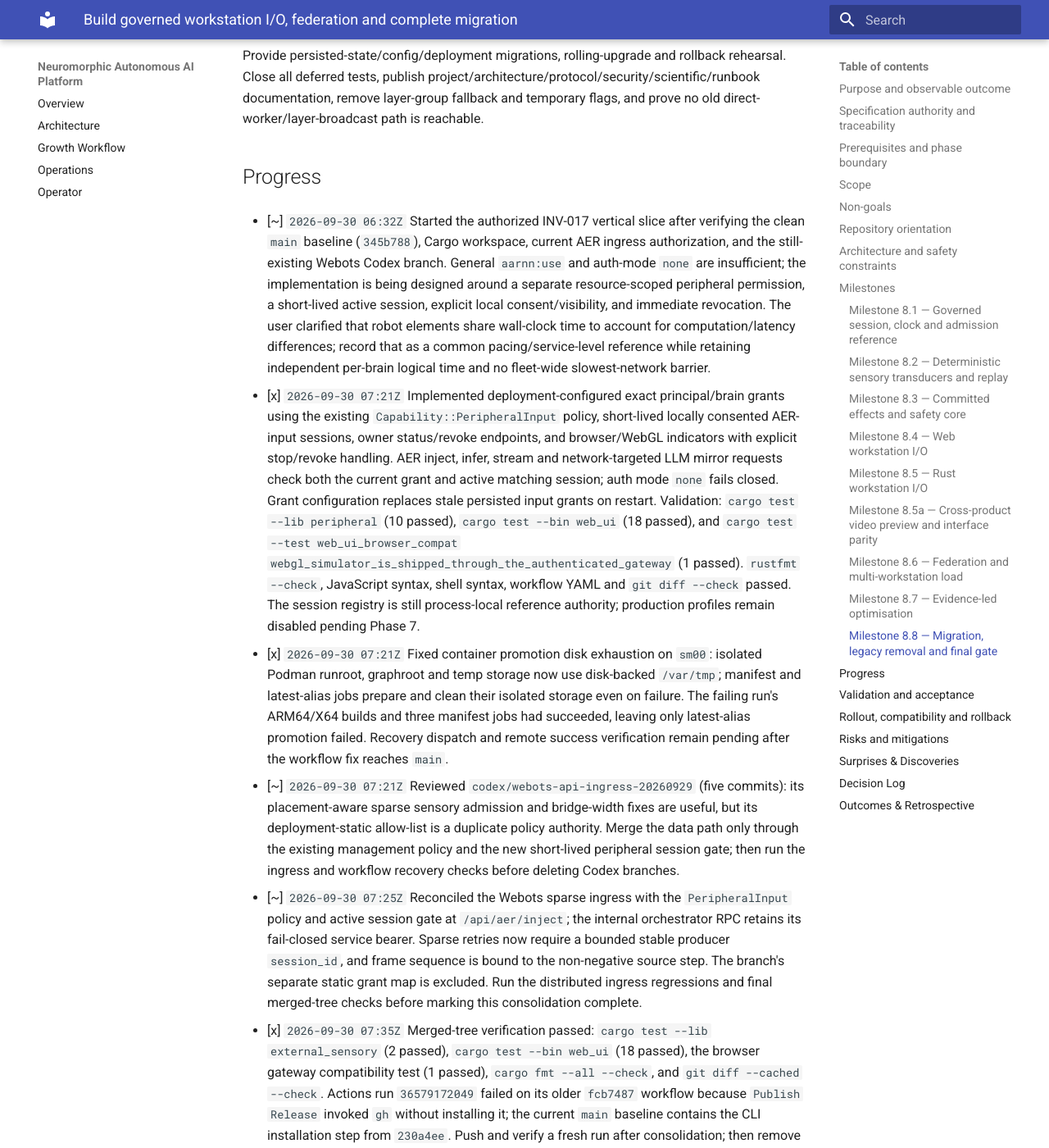
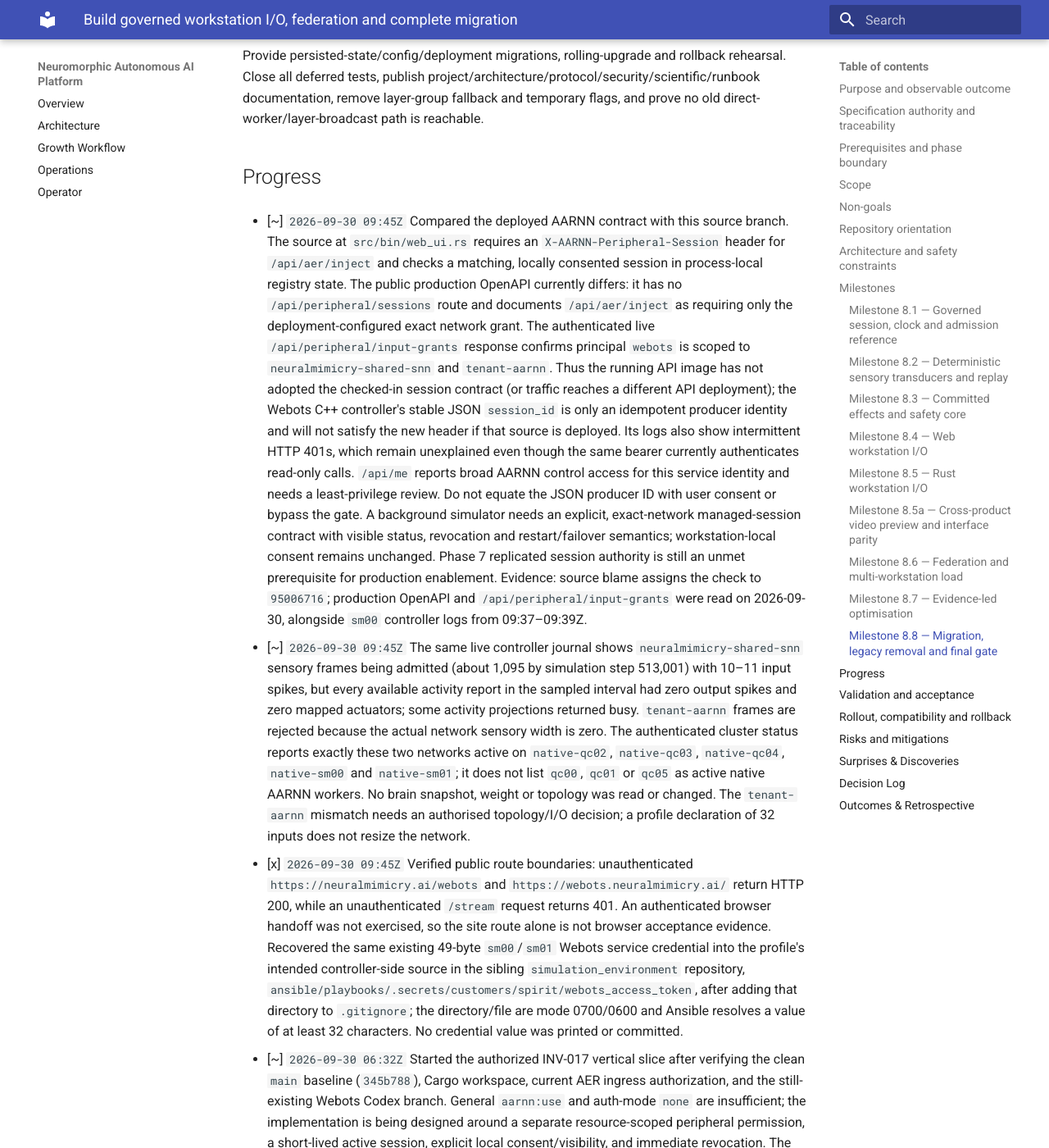
Before and after one commit to neuralmimicry/aarnn_rust, an MkDocs documentation site: the page built from docs/execplans/phase-08-workstation-io.md, in a window 1280 px wide and 1400 px high, scrolled down 6729 px. Shown: the whole window at 82% size. Built offline with MkDocs 1.6.1 and Material for MkDocs 9.7.7, drawn with Linux system fonts in a browser that asks for light colours.

Commit message:
docs: record live Webots API contract gaps

```diff
--- a/docs/execplans/phase-08-workstation-io.md
+++ b/docs/execplans/phase-08-workstation-io.md
@@ -165,6 +165,57 @@
 Provide persisted-state/config/deployment migrations, rolling-upgrade and rollback rehearsal. Close all deferred tests, publish project/architecture/protocol/security/scientific/runbook documentation, remove layer-group fallback and temporary flags, and prove no old direct-worker/layer-broadcast path is reachable.
 
 ## Progress
+
+- [~] `2026-09-30 09:45Z` Compared the deployed AARNN contract with this source
+  branch. The source at `src/bin/web_ui.rs` requires an
+  `X-AARNN-Peripheral-Session` header for `/api/aer/inject` and checks a
+  matching, locally consented session in process-local registry state. The
+  public production OpenAPI currently differs: it has no
+  `/api/peripheral/sessions` route and documents `/api/aer/inject` as requiring
+  only the deployment-configured exact network grant. The authenticated live
+  `/api/peripheral/input-grants` response confirms principal `webots` is scoped
+  to `neuralmimicry-shared-snn` and `tenant-aarnn`. Thus the running API image
+  has not adopted the checked-in session contract (or traffic reaches a
+  different API deployment); the Webots C++ controller's stable JSON
+  `session_id` is only an idempotent producer identity and will not satisfy the
+  new header if that source is deployed. Its logs also show intermittent HTTP
+  401s, which remain unexplained even though the same bearer currently
+  authenticates read-only calls. `/api/me` reports broad AARNN control access
+  for this service identity and needs a least-privilege review. Do not equate
+  the JSON producer ID with user consent or bypass the gate. A background
+  simulator needs an explicit, exact-network managed-session contract with
+  visible status, revocation and restart/failover semantics; workstation-local
+  consent remains unchanged. Phase 7 replicated session authority is still an
+  unmet prerequisite for production enablement. Evidence: source blame assigns
+  the check to `95006716`; production OpenAPI and
+  `/api/peripheral/input-grants` were read on 2026-09-30, alongside `sm00`
+  controller logs from 09:37–09:39Z.
+
+- [~] `2026-09-30 09:45Z` The same live controller journal shows
+  `neuralmimicry-shared-snn` sensory frames being admitted (about 1,095 by
+  simulation step 513,001) with 10–11 input spikes, but every available
+  activity report in the sampled interval had zero output spikes and zero
+  mapped actuators; some activity projections returned busy. `tenant-aarnn`
+  frames are rejected because the actual network sensory width is zero. The
+  authenticated cluster status reports exactly these two networks active on
+  `native-qc02`, `native-qc03`, `native-qc04`, `native-sm00` and
+  `native-sm01`; it does not list `qc00`, `qc01` or `qc05` as active native
+  AARNN workers. No brain snapshot, weight or topology was read or changed.
+  The `tenant-aarnn` mismatch needs an authorised topology/I/O decision; a
+  profile declaration of 32 inputs does not resize the network.
+
+- [x] `2026-09-30 09:45Z` Verified public route boundaries: unauthenticated
+  `https://neuralmimicry.ai/webots` and
+  `https://webots.neuralmimicry.ai/` return HTTP 200, while an unauthenticated
+  `/stream` request returns 401. An authenticated browser handoff was not
+  exercised, so the site route alone is not browser acceptance evidence.
+  Recovered the same existing 49-byte `sm00`/`sm01` Webots service credential
+  into the profile's intended controller-side source in the sibling
+  `simulation_environment` repository,
+  `ansible/playbooks/.secrets/customers/spirit/webots_access_token`, after
+  adding that directory to `.gitignore`; the directory/file are mode 0700/0600
+  and Ansible resolves a value of at least 32 characters. No credential value
+  was printed or committed.
 
 - [~] `2026-09-30 06:32Z` Started the authorized INV-017 vertical slice after
   verifying the clean `main` baseline (`345b788`), Cargo workspace, current
```
